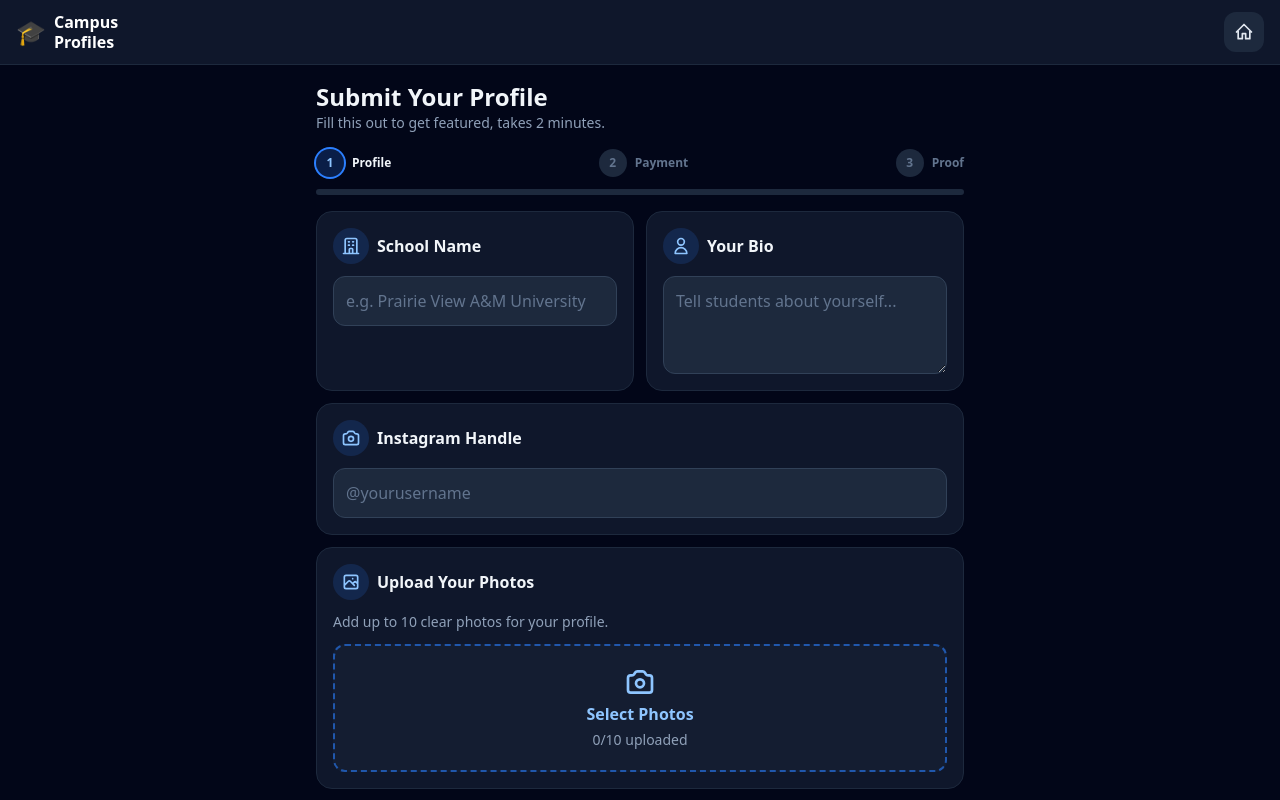
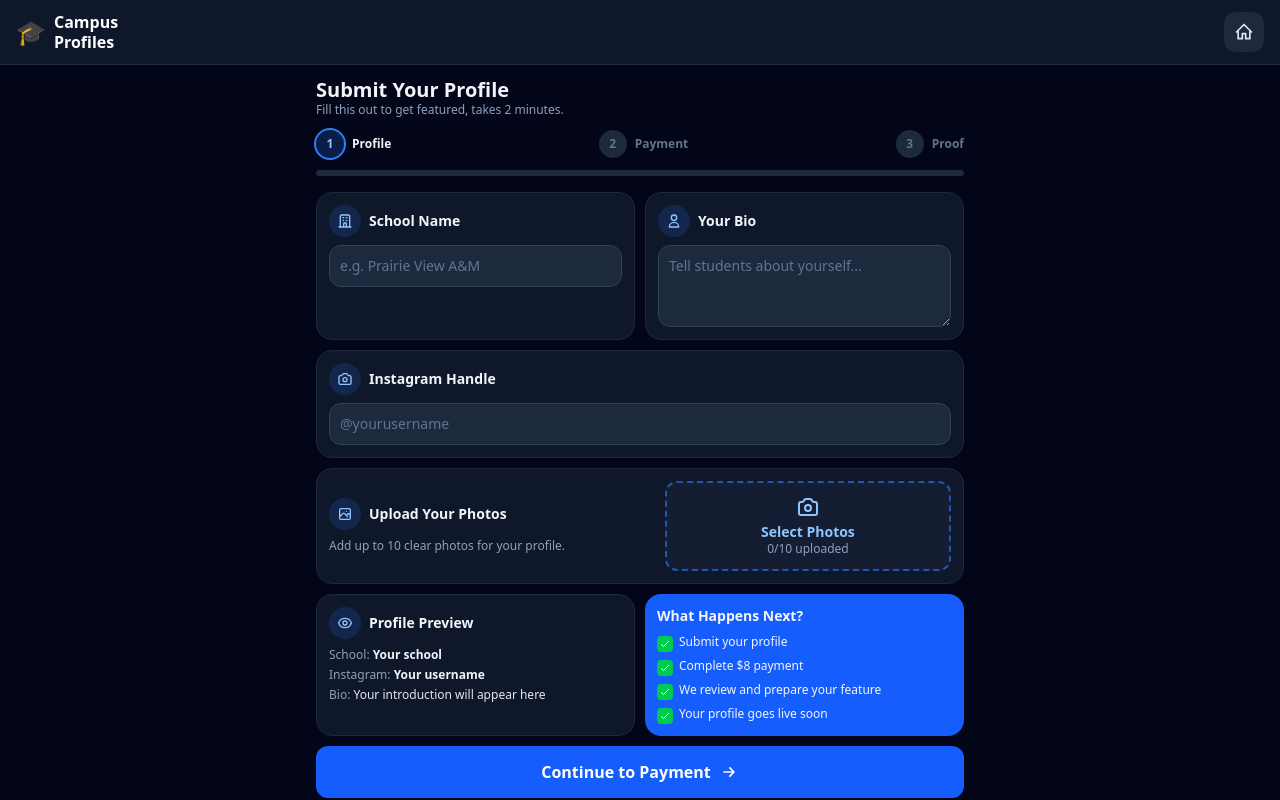
Before and after one commit to introAugustine/campus-profiles, a Next.js app: page /apply in a window 1280 px wide. Shown: the top 800 px of the page. Built offline with nearby package versions, Linux system fonts and the light colour scheme.

Commit message:
Compact apply page layout

```diff
--- a/src/app/apply/page.tsx
+++ b/src/app/apply/page.tsx
@@ -8,26 +8,15 @@ import PublicHeader from '@/components/PublicHeader'
 import Icon, { type IconName } from '@/components/Icon'
 
 const inputClass =
-  'block w-full bg-slate-800 border border-slate-700 rounded-xl p-3 text-slate-100 placeholder-slate-500 focus:outline-none focus:ring-2 focus:ring-blue-500'
+  'block w-full bg-slate-800 border border-slate-700 rounded-xl p-2.5 text-sm text-slate-100 placeholder-slate-500 focus:outline-none focus:ring-2 focus:ring-blue-500'
 
-function Section({
-  icon,
-  title,
-  children,
-}: {
-  icon: IconName
-  title: string
-  children: React.ReactNode
-}) {
+function CardTitle({ icon, title }: { icon: IconName; title: string }) {
   return (
-    <div className="bg-slate-900 border border-slate-800 rounded-2xl p-4">
-      <div className="flex items-center gap-2 mb-3">
-        <div className="h-9 w-9 rounded-full bg-blue-500/15 text-blue-300 flex items-center justify-center shrink-0">
-          <Icon name={icon} />
-        </div>
-        <h2 className="font-bold">{title}</h2>
+    <div className="flex items-center gap-2 mb-2">
+      <div className="h-8 w-8 rounded-full bg-blue-500/15 text-blue-300 flex items-center justify-center shrink-0">
+        <Icon name={icon} className="h-4 w-4" />
       </div>
-      {children}
+      <h2 className="font-bold text-sm leading-tight">{title}</h2>
     </div>
   )
 }
@@ -134,27 +123,30 @@ function ApplyForm() {
     <div className="min-h-screen bg-slate-950 text-slate-100">
       <PublicHeader />
 
-      <div className="max-w-2xl mx-auto px-3 py-4">
-        <div className="mb-4">
-          <h1 className="text-2xl font-extrabold">Submit Your Profile</h1>
-          <p className="text-sm text-slate-400">Fill this out to get featured, takes 2 minutes.</p>
+      <div className="max-w-2xl mx-auto px-3 py-3">
+        <div className="mb-3">
+          <h1 className="text-xl font-extrabold leading-tight">Submit Your Profile</h1>
+          <p className="text-xs text-slate-400">Fill this out to get featured, takes 2 minutes.</p>
         </div>
 
         <StepProgress currentStep={1} stepProgress={stepProgress} />
 
-        <form onSubmit={handleSubmit} className="space-y-3">
-          <div className="grid sm:grid-cols-2 gap-3">
-            <Section icon="school" title="School Name">
+        <form onSubmit={handleSubmit} className="space-y-2.5">
+          {/* School + Bio side by side */}
+          <div className="grid grid-cols-2 gap-2.5">
+            <div className="bg-slate-900 border border-slate-800 rounded-2xl p-3">
+              <CardTitle icon="school" title="School Name" />
               <input
                 type="text"
                 value={schoolName}
                 onChange={(e) => setSchoolName(e.target.value)}
                 className={inputClass}
-                placeholder="e.g. Prairie View A&M University"
+                placeholder="e.g. Prairie View A&M"
               />
-            </Section>
+            </div>
 
-            <Section icon="user" title="Your Bio">
+            <div className="bg-slate-900 border border-slate-800 rounded-2xl p-3">
+              <CardTitle icon="user" title="Your Bio" />
               <textarea
                 value={bio}
                 onChange={(e) => setBio(e.target.value)}
@@ -162,10 +154,12 @@ function ApplyForm() {
                 className={inputClass}
                 placeholder="Tell students about yourself..."
               />
-            </Section>
+            </div>
           </div>
 
-          <Section icon="camera" title="Instagram Handle">
+          {/* Instagram */}
+          <div className="bg-slate-900 border border-slate-800 rounded-2xl p-3">
+            <CardTitle icon="camera" title="Instagram Handle" />
             <input
               type="text"
               value={igHandle}
@@ -173,11 +167,15 @@ function ApplyForm() {
               className={inputClass}
               placeholder="@yourusername"
             />
-          </Section>
+          </div>
 
-          <Section icon="photo" title="Upload Your Photos">
-            <p className="text-sm text-slate-400 mb-3">Add up to 10 clear photos for your profile.</p>
-            <label className="block border-2 border-dashed border-blue-500/60 hover:border-blue-400 rounded-xl p-5 text-center bg-slate-800/40 cursor-pointer transition">
+          {/* Photos: title left, upload box right */}
+          <div className="bg-slate-900 border border-slate-800 rounded-2xl p-3 flex items-center gap-3">
+            <div className="flex-1 min-w-0">
+              <CardTitle icon="photo" title="Upload Your Photos" />
+              <p className="text-xs text-slate-400">Add up to 10 clear photos for your profile.</p>
+            </div>
+            <label className="w-[46%] shrink-0 block border-2 border-dashed border-blue-500/60 hover:border-blue-400 rounded-xl py-3 px-2 text-center bg-slate-800/40 cursor-pointer transition">
               <input
                 type="file"
                 accept="image/*"
@@ -185,47 +183,45 @@ function ApplyForm() {
                 onChange={handlePhotoChange}
                 className="hidden"
               />
-              <div className="flex justify-center text-blue-300 mb-1">
-                <Icon name="camera" className="h-8 w-8" />
+              <div className="flex justify-center text-blue-300">
+                <Icon name="camera" className="h-6 w-6" />
               </div>
-              <p className="text-blue-300 font-bold">Select Photos</p>
-              <p className="text-slate-400 text-sm mt-1">{photos.length}/10 uploaded</p>
+              <p className="text-blue-300 font-bold text-sm leading-tight mt-1">Select Photos</p>
+              <p className="text-slate-400 text-xs">{photos.length}/10 uploaded</p>
             </label>
-          </Section>
+          </div>
 
-          <div className="grid sm:grid-cols-2 gap-3">
-            <div className="bg-slate-900 border border-slate-800 rounded-2xl p-4">
-              <div className="flex items-center gap-2 mb-3">
-                <div className="h-9 w-9 rounded-full bg-blue-500/15 text-blue-300 flex items-center justify-center shrink-0">
-                  <Icon name="eye" />
-                </div>
-                <h2 className="font-bold">Profile Preview</h2>
-              </div>
-              <div className="space-y-1.5 text-sm">
-                <p className="text-slate-400">
-                  School: <span className="font-semibold text-slate-100">{schoolName || 'Your school'}</span>
+          {/* Preview + What happens next */}
+          <div className="grid grid-cols-2 gap-2.5">
+            <div className="bg-slate-900 border border-slate-800 rounded-2xl p-3">
+              <CardTitle icon="eye" title="Profile Preview" />
+              <div className="space-y-1 text-xs">
+                <p className="text-slate-400 break-words">
+                  School:{' '}
+                  <span className="font-semibold text-slate-100">{schoolName || 'Your school'}</span>
                 </p>
-                <p className="text-slate-400">
-                  Instagram: <span className="font-semibold text-slate-100">{igHandle || 'Your username'}</span>
+                <p className="text-slate-400 break-words">
+                  Instagram:{' '}
+                  <span className="font-semibold text-slate-100">{igHandle || 'Your username'}</span>
                 </p>
-                <p className="text-slate-400 line-clamp-3">
+                <p className="text-slate-400 line-clamp-2 break-words">
                   Bio: <span className="text-slate-200">{bio || 'Your introduction will appear here'}</span>
                 </p>
               </div>
             </div>
 
-            <div className="bg-blue-600 rounded-2xl p-4">
-              <h2 className="font-bold mb-3">What Happens Next?</h2>
-              <ul className="space-y-2 text-sm">
+            <div className="bg-blue-600 rounded-2xl p-3">
+              <h2 className="font-bold text-sm mb-2">What Happens Next?</h2>
+              <ul className="space-y-1.5 text-xs">
                 {[
                   'Submit your profile',
                   'Complete $8 payment',
                   'We review and prepare your feature',
                   'Your profile goes live soon',
                 ].map((item) => (
-                  <li key={item} className="flex items-center gap-2">
-                    <span className="h-5 w-5 rounded-md bg-green-500 flex items-center justify-center shrink-0">
-                      <Icon name="check" className="h-3.5 w-3.5 text-white" />
+                  <li key={item} className="flex items-start gap-1.5">
+                    <span className="h-4 w-4 rounded bg-green-500 flex items-center justify-center shrink-0 mt-0.5">
+                      <Icon name="check" className="h-3 w-3 text-white" />
                     </span>
                     {item}
                   </li>
@@ -239,7 +235,7 @@ function ApplyForm() {
           <button
             type="submit"
             disabled={loading}
-            className="w-full flex items-center justify-center gap-2 bg-blue-600 hover:bg-blue-500 text-white py-4 rounded-xl font-bold text-lg disabled:opacity-50 transition"
+            className="w-full flex items-center justify-center gap-2 bg-blue-600 hover:bg-blue-500 text-white py-3.5 rounded-xl font-bold text-base disabled:opacity-50 transition"
           >
             {loading ? 'Submitting...' : 'Continue to Payment'}
             {!loading && <Icon name="arrowRight" />}
```
